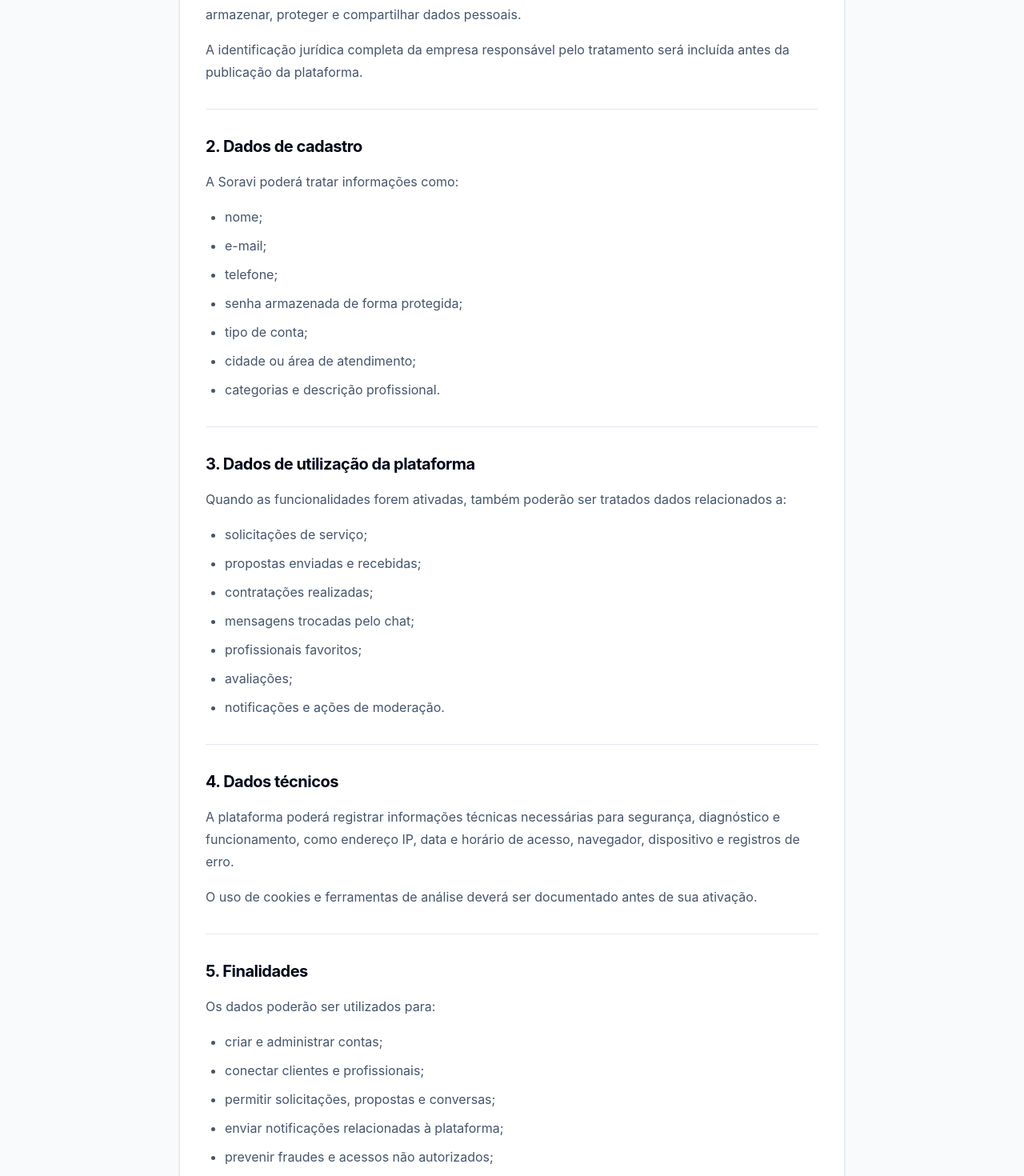
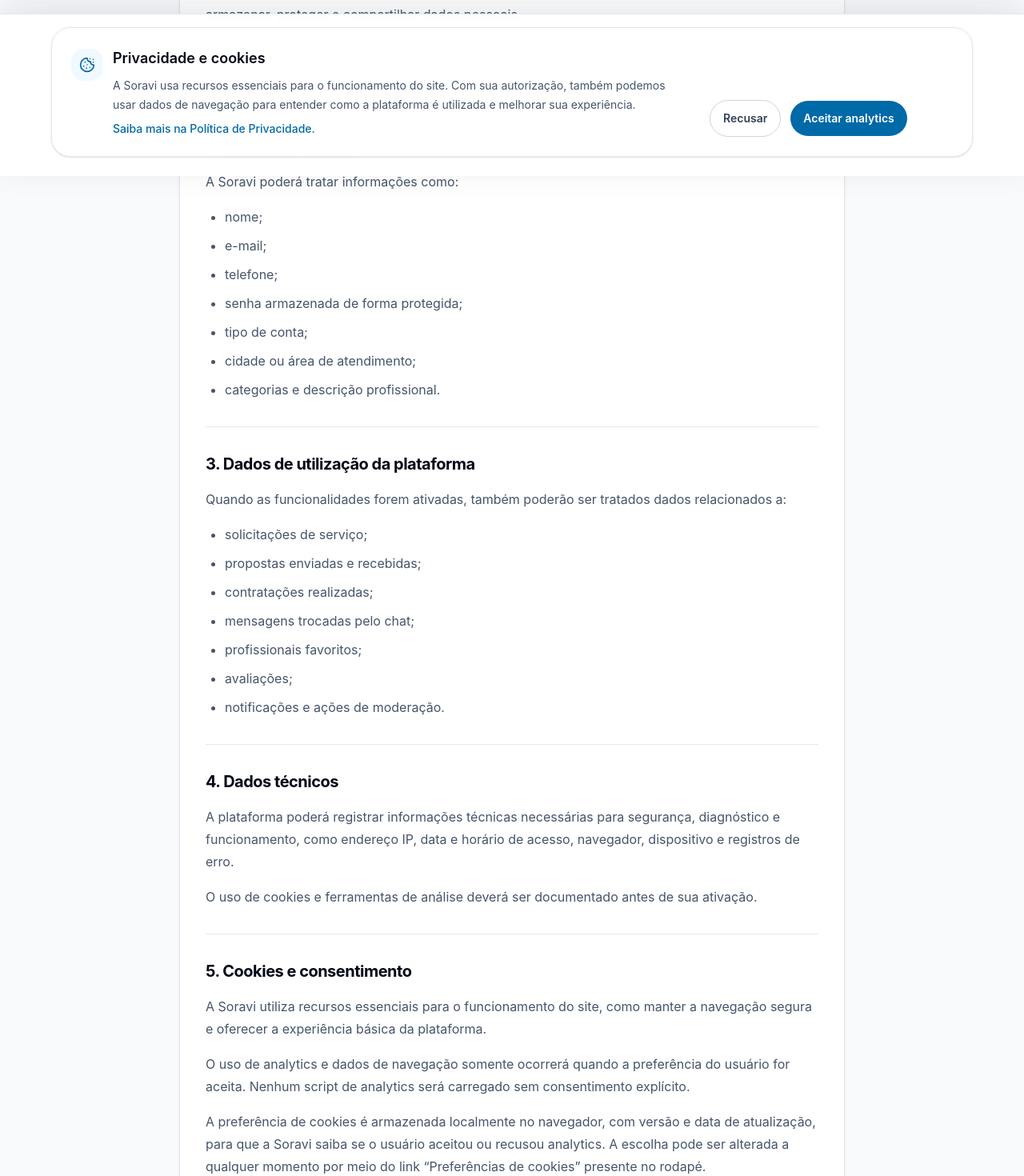
Before and after one commit to prodrigolopes-hue/Soravi, a Next.js app in the folder apps/web/: page /politica-de-privacidade in a window 1280 px wide. Shown: the part 580-2050 px from the top of the page at 80% size. Built offline with nearby package versions, Linux system fonts and the light colour scheme.

Commit message:
feat(web): adiciona consentimento de cookies

```diff
--- a/apps/web/app/layout.tsx
+++ b/apps/web/app/layout.tsx
@@ -1,6 +1,7 @@
 import type { Metadata } from "next";
 import type { ReactNode } from "react";
 
+import { CookieConsentProvider } from "../components/cookies/cookie-consent";
 import { SiteFooter } from "../components/layout/site-footer";
 import { PageHeader } from "../components/layout/page-header";
 import "./globals.css";
@@ -19,13 +20,15 @@
   return (
     <html lang="pt-BR">
       <body className="min-h-screen bg-white text-slate-950 antialiased">
-        <div className="flex min-h-screen flex-col">
-          <PageHeader />
+        <CookieConsentProvider>
+          <div className="flex min-h-screen flex-col">
+            <PageHeader />
 
-          <div className="flex-1">{children}</div>
+            <div className="flex-1">{children}</div>
 
-          <SiteFooter />
-        </div>
+            <SiteFooter />
+          </div>
+        </CookieConsentProvider>
       </body>
     </html>
   );
--- a/apps/web/app/politica-de-privacidade/page.tsx
+++ b/apps/web/app/politica-de-privacidade/page.tsx
@@ -74,7 +74,27 @@
         </p>
       </LegalSection>
 
-      <LegalSection title="5. Finalidades">
+      <LegalSection title="5. Cookies e consentimento">
+        <p>
+          A Soravi utiliza recursos essenciais para o funcionamento do site, como
+          manter a navegação segura e oferecer a experiência básica da plataforma.
+        </p>
+
+        <p>
+          O uso de analytics e dados de navegação somente ocorrerá quando a
+          preferência do usuário for aceita. Nenhum script de analytics será
+          carregado sem consentimento explícito.
+        </p>
+
+        <p>
+          A preferência de cookies é armazenada localmente no navegador, com
+          versão e data de atualização, para que a Soravi saiba se o usuário
+          aceitou ou recusou analytics. A escolha pode ser alterada a qualquer
+          momento por meio do link “Preferências de cookies” presente no rodapé.
+        </p>
+      </LegalSection>
+
+      <LegalSection title="6. Finalidades">
         <p>Os dados poderão ser utilizados para:</p>
 
         <ul className="list-disc space-y-2 pl-6">
--- /dev/null
+++ b/apps/web/components/cookies/cookie-consent.tsx
@@ -0,0 +1,240 @@
+"use client";
+
+import { createContext, useContext, useEffect, useMemo, useState } from "react";
+import Link from "next/link";
+import { Cookie } from "lucide-react";
+
+import type {
+  CookieConsentPreference,
+  CookieConsentStorageValue,
+} from "./cookie-consent.types";
+
+const STORAGE_KEY = "soravi.cookie-consent";
+const STORAGE_VERSION = 1;
+
+interface CookieConsentContextValue {
+  preference: CookieConsentStorageValue | null;
+  isBannerOpen: boolean;
+  openBanner: () => void;
+  savePreference: (analytics: "accepted" | "rejected") => void;
+}
+
+const CookieConsentContext = createContext<CookieConsentContextValue | null>(null);
+
+function isValidIsoDate(value: string): boolean {
+  const parsed = new Date(value);
+  return !Number.isNaN(parsed.getTime());
+}
+
+function isValidPreference(value: unknown): value is CookieConsentStorageValue {
+  if (typeof value !== "object" || value === null) {
+    return false;
+  }
+
+  const candidate = value as Partial<CookieConsentStorageValue>;
+
+  return (
+    (candidate.status === "pending" ||
+      candidate.status === "accepted" ||
+      candidate.status === "rejected") &&
+    candidate.version === STORAGE_VERSION &&
+    (candidate.analytics === "accepted" || candidate.analytics === "rejected") &&
+    typeof candidate.updatedAt === "string" &&
+    isValidIsoDate(candidate.updatedAt)
+  );
+}
+
+function readStoredPreference(): CookieConsentStorageValue | null {
+  if (typeof window === "undefined") {
+    return null;
+  }
+
+  try {
+    const rawValue = window.localStorage.getItem(STORAGE_KEY);
+
+    if (!rawValue) {
+      return null;
+    }
+
+    const parsed = JSON.parse(rawValue) as unknown;
+
+    if (!isValidPreference(parsed)) {
+      return null;
+    }
+
+    return parsed;
+  } catch {
+    return null;
+  }
+}
+
+function writeStoredPreference(value: CookieConsentPreference): void {
+  if (typeof window === "undefined") {
+    return;
+  }
+
+  const payload: CookieConsentStorageValue = {
+    status: value.analytics === "accepted" ? "accepted" : "rejected",
+    ...value,
+  };
+
+  window.localStorage.setItem(STORAGE_KEY, JSON.stringify(payload));
+}
+
+function clearStoredPreference(): void {
+  if (typeof window === "undefined") {
+    return;
+  }
+
+  window.localStorage.removeItem(STORAGE_KEY);
+}
+
+export function readCookieConsentPreference(): CookieConsentStorageValue | null {
+  return readStoredPreference();
+}
+
+export function validateCookieConsentPreference(
+  value: unknown,
+): CookieConsentStorageValue | null {
+  return isValidPreference(value) ? value : null;
+}
+
+export function saveCookieConsentPreference(
+  analytics: "accepted" | "rejected",
+): CookieConsentStorageValue {
+  const preference: CookieConsentPreference = {
+    version: STORAGE_VERSION,
+    analytics,
+    updatedAt: new Date().toISOString(),
+  };
+
+  writeStoredPreference(preference);
+
+  return {
+    status: analytics === "accepted" ? "accepted" : "rejected",
+    ...preference,
+  };
+}
+
+export function clearCookieConsentPreference(): void {
+  clearStoredPreference();
+}
+
+export function CookieConsentProvider({ children }: { children: React.ReactNode }) {
+  const [preference, setPreference] = useState<CookieConsentStorageValue | null>(null);
+  const [isBannerOpen, setIsBannerOpen] = useState(false);
+  const [isHydrated, setIsHydrated] = useState(false);
+
+  useEffect(() => {
+    const storedPreference = readStoredPreference();
+    setPreference(storedPreference);
+    setIsBannerOpen(!storedPreference);
+    setIsHydrated(true);
+  }, []);
+
+  const savePreference = (analytics: "accepted" | "rejected") => {
+    const nextPreference = saveCookieConsentPreference(analytics);
+    setPreference(nextPreference);
+    setIsBannerOpen(false);
+  };
+
+  const openBanner = () => {
+    setIsBannerOpen(true);
+  };
+
+  const value = useMemo<CookieConsentContextValue>(
+    () => ({
+      preference,
+      isBannerOpen,
+      openBanner,
+      savePreference,
+    }),
+    [isBannerOpen, preference],
+  );
+
+  return (
+    <CookieConsentContext.Provider value={value}>
+      {children}
+      {isHydrated && (isBannerOpen || preference === null) ? <CookieConsentBanner /> : null}
+    </CookieConsentContext.Provider>
+  );
+}
+
+export function useCookieConsent() {
+  const context = useContext(CookieConsentContext);
+
+  if (!context) {
+    throw new Error("useCookieConsent must be used within CookieConsentProvider");
+  }
+
+  return context;
+}
+
+export function CookieConsentBanner() {
+  const { preference, isBannerOpen, savePreference } = useCookieConsent();
+
+  if (!isBannerOpen && preference) {
+    return null;
+  }
+
+  const heading = preference ? "Preferências de cookies" : "Privacidade e cookies";
+  const helperText = preference
+    ? "Você pode alterar sua escolha a qualquer momento. Recursos essenciais continuam ativos para o funcionamento do site."
+    : "A Soravi usa recursos essenciais para o funcionamento do site. Com sua autorização, também podemos usar dados de navegação para entender como a plataforma é utilizada e melhorar sua experiência.";
+
+  return (
+    <div
+      role="region"
+      aria-label="Consentimento de cookies"
+      className="fixed inset-x-0 bottom-0 z-50 border-t border-slate-200 bg-white/95 px-4 py-4 shadow-[0_-12px_40px_rgba(15,23,42,0.10)] backdrop-blur supports-[padding:env(safe-area-inset-bottom)]:pb-6 sm:px-6 lg:px-8"
+    >
+      <div className="mx-auto flex max-w-6xl flex-col gap-4 rounded-3xl border border-slate-200 bg-white p-4 shadow-sm sm:flex-row sm:items-end sm:justify-between sm:gap-6 sm:p-6">
+        <div className="flex min-w-0 flex-1 items-start gap-3">
+          <div className="mt-0.5 flex size-10 shrink-0 items-center justify-center rounded-2xl bg-sky-50 text-sky-700">
+            <Cookie aria-hidden="true" className="size-5" />
+          </div>
+
+          <div className="min-w-0 space-y-2">
+            <h2 className="text-lg font-semibold text-slate-950">{heading}</h2>
+            <p className="text-sm leading-6 text-slate-600">{helperText}</p>
+            <p className="text-sm text-slate-600">
+              <Link
+                href="/politica-de-privacidade"
+                className="font-medium text-sky-700 underline-offset-4 hover:underline"
+              >
+                Saiba mais na Política de Privacidade.
+              </Link>
+            </p>
+          </div>
+        </div>
+
+        <div className="flex flex-col gap-2 sm:min-w-[19rem] sm:flex-row sm:items-center sm:gap-3">
+          <button
+            type="button"
+            onClick={() => savePreference("rejected")}
+            className="inline-flex min-h-11 items-center justify-center rounded-full border border-slate-300 bg-white px-4 py-3 text-sm font-semibold text-slate-700 transition hover:border-slate-400 hover:bg-slate-50 focus-visible:outline-none focus-visible:ring-2 focus-visible:ring-sky-600 focus-visible:ring-offset-2"
+          >
+            Recusar
+          </button>
+          <button
+            type="button"
+            onClick={() => savePreference("accepted")}
+            className="inline-flex min-h-11 items-center justify-center rounded-full bg-sky-700 px-4 py-3 text-sm font-semibold text-white transition hover:bg-sky-800 focus-visible:outline-none focus-visible:ring-2 focus-visible:ring-sky-600 focus-visible:ring-offset-2"
+          >
+            Aceitar analytics
+          </button>
+        </div>
+      </div>
+    </div>
+  );
+}
+
+export function CookieConsentFooterLink({ className }: { className?: string }) {
+  const { openBanner } = useCookieConsent();
+
+  return (
+    <button type="button" onClick={openBanner} className={className}>
+      Preferências de cookies
+    </button>
+  );
+}
--- /dev/null
+++ b/apps/web/components/cookies/cookie-consent.types.ts
@@ -0,0 +1,11 @@
+export type CookieConsentStatus = "pending" | "accepted" | "rejected";
+
+export interface CookieConsentPreference {
+  version: 1;
+  analytics: "accepted" | "rejected";
+  updatedAt: string;
+}
+
+export interface CookieConsentStorageValue extends CookieConsentPreference {
+  status: CookieConsentStatus;
+}
--- a/apps/web/components/layout/site-footer.tsx
+++ b/apps/web/components/layout/site-footer.tsx
@@ -1,5 +1,7 @@
 import Image from "next/image";
 import { ShieldCheck } from "lucide-react";
+
+import { CookieConsentFooterLink } from "../cookies/cookie-consent";
 
 export function SiteFooter() {
   return (
@@ -20,7 +22,13 @@
 
         <div className="flex flex-col gap-4 rounded-3xl bg-slate-50 p-5 text-sm text-slate-600 shadow-sm sm:flex-row sm:items-center sm:justify-between">
           <p>© 2026 Soravi</p>
-          <p>Privacidade em preparação</p>
+          <div className="flex flex-wrap items-center gap-3">
+            <CookieConsentFooterLink className="font-medium text-sky-700 underline-offset-4 hover:underline focus-visible:outline-none focus-visible:ring-2 focus-visible:ring-sky-600 focus-visible:ring-offset-2" />
+            <span className="text-slate-400">•</span>
+            <a href="/politica-de-privacidade" className="font-medium text-sky-700 underline-offset-4 hover:underline focus-visible:outline-none focus-visible:ring-2 focus-visible:ring-sky-600 focus-visible:ring-offset-2">
+              Política de privacidade
+            </a>
+          </div>
           <div className="inline-flex items-center gap-2 rounded-full bg-green-50 px-3 py-2 font-medium text-green-700">
             <ShieldCheck aria-hidden="true" className="size-4" />
             Segurança em cada conexão
```
Also changed, not shown: 1 other file (tests, documents, lock files or other folders).
